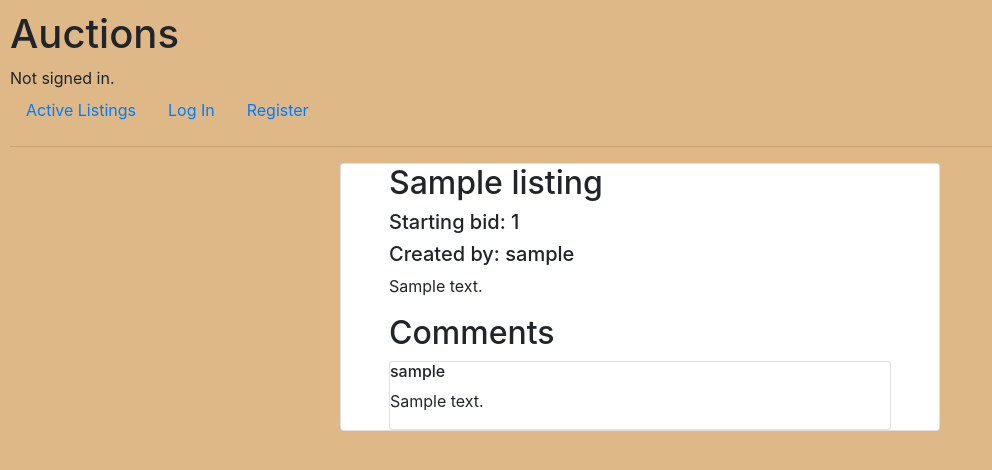
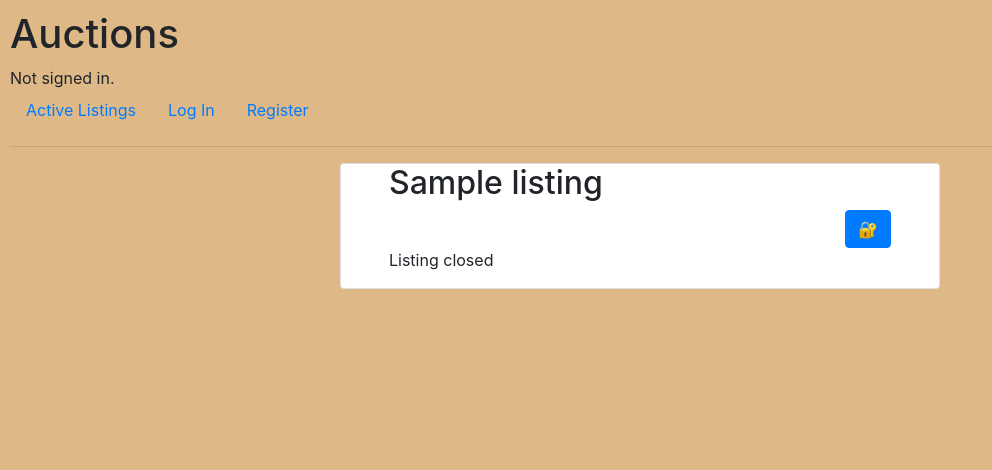
Before and after one commit to Teemobeemo/Commerce, a Django app: page /listing?id=1 in a window 1280 px wide. Shown: the top 470 px of the page, without its empty margins (0-992 px from the left). Run offline with Django 3.2, Linux system fonts and the light colour scheme; tables that the repository leaves empty hold one stand-in row (values such as "Sample post"); some libraries are stand-ins or nearby versions.

Commit message:
✨ Close listing feature

```diff
--- a/auctions/models.py
+++ b/auctions/models.py
@@ -11,6 +11,7 @@ class Listing(models.Model):
     description = models.CharField(max_length=500)
     starting_bid = models.PositiveIntegerField(default=0)
     image_url = models.CharField(max_length=500)
+    is_closed = models.BooleanField(default=False)
 
 class Bid(models.Model):
     bidding_user = models.ForeignKey(User,default=1, on_delete=models.CASCADE)
--- /dev/null
+++ b/auctions/static/auctions/script.js
@@ -0,0 +1,14 @@
+async function closeListing(id){
+    console.log(id)
+    const response = await fetch(`/api/close?id=${id}`)
+    const json = await response.json()
+
+    if (json.status){
+        // listing closed
+        document.getElementById('listing-content').style.display ='none'
+        document.getElementById('closed').style.display='block'
+    }else{
+        alert(json.error)
+    }
+
+}
--- a/auctions/templates/auctions/listing.html
+++ b/auctions/templates/auctions/listing.html
@@ -1,10 +1,18 @@
 {% extends "auctions/layout.html" %}
 
 {% block body %}
-
+{% load static %}
+<script src="{% static 'auctions/script.js' %}"></script>
 {% if listing %}
 <div class="card" style="padding-left: 3rem; padding-right: 3rem; max-width: 600px; margin:auto;">
-    <h2>{{listing.title}}</h2>
+    <h2 class="mr-auto float-left">{{listing.title}}</h2>
+    <button type="button" onclick="closeListing('{{listing.id}}')"
+        class="btn btn-primary ml-auto float-right">🔐</button>
+{% if listing.is_closed %}
+<div id='closed'><p>Listing closed</p></div>
+{% else %}
+
+    <div id="listing-content">
         <h5>Starting bid: {{listing.starting_bid}}</h5>
         <h5>Created by: {{listing.created_user}}</h5>
         <p>{{listing.description}}</p>
@@ -31,13 +39,16 @@
             <p>{{comment.comment_text}}</p>
         </div>
         {% endfor %}
-
         {% else %}
     <p>Be the first one to comment</p>
     {% endif %}
 
     </div>
 
+    <div id='closed' style="display: none;"><p>Listing closed</p></div>
+    {% endif %}
+</div>
+
 {% else %}
 <h1>Could not find the listing you specified!!</h1>
 {% endif %}
--- a/auctions/urls.py
+++ b/auctions/urls.py
@@ -1,9 +1,11 @@
+from os import name
 from django.urls import path
 
 from . import views
 from . import create_listings
 from . import home_views
 from . import listing
+from . import close_listing_api
 urlpatterns = [
     path("", home_views.index, name="index"),
     path("login", views.login_view, name="login"),
@@ -11,5 +13,6 @@ urlpatterns = [
     path("register", views.register, name="register"),
     path("new", create_listings.create_listing, name="create_listing"),
     path("listing", listing.listing, name="listing"),
+    path("api/close",close_listing_api.close_listing_api,name='close_listing_api')
 
 ]
```
Also changed, not shown: auctions/close_listing_api.py (added, +17 -0 lines), auctions/migrations/0003_listing_is_closed.py (added). Lines whose indentation alone changed are shown as unchanged.
